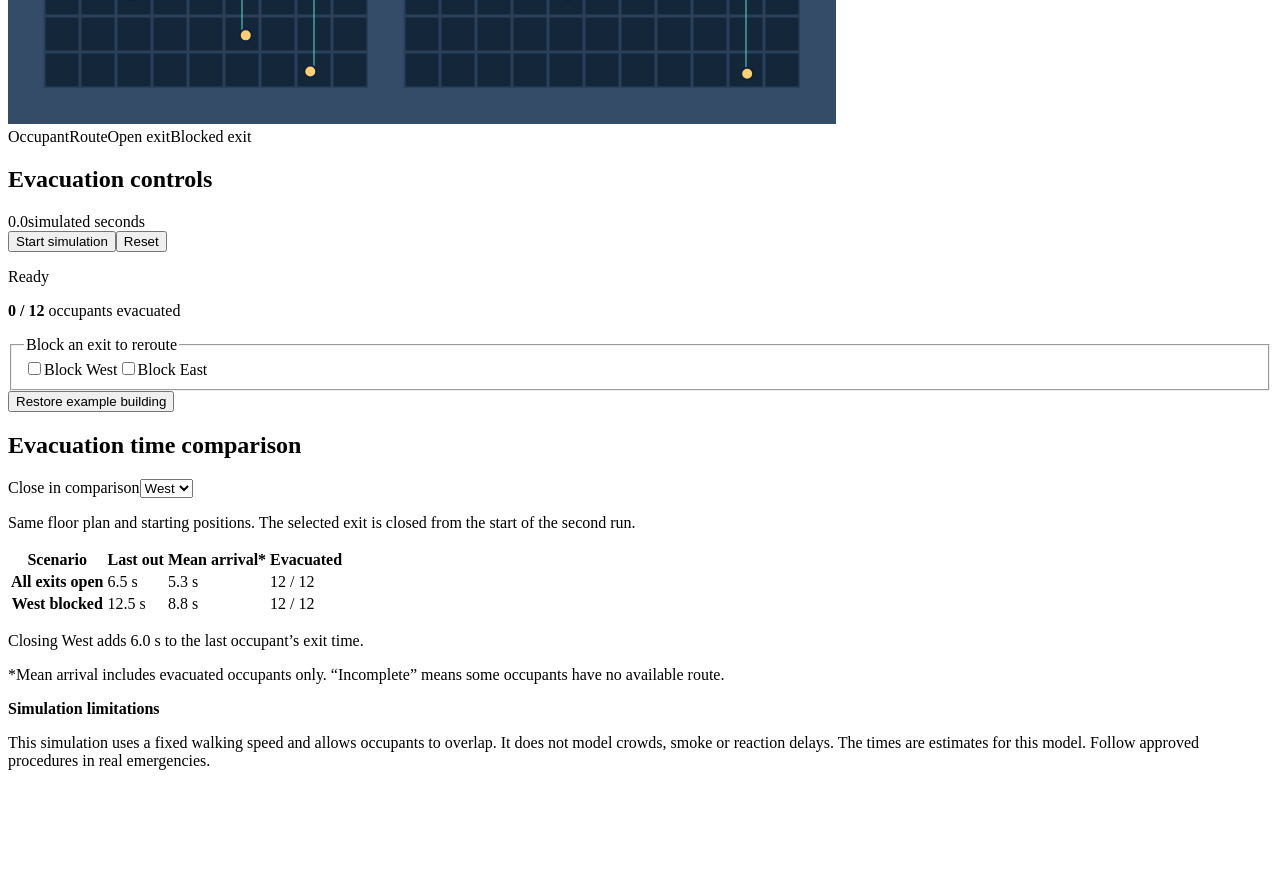
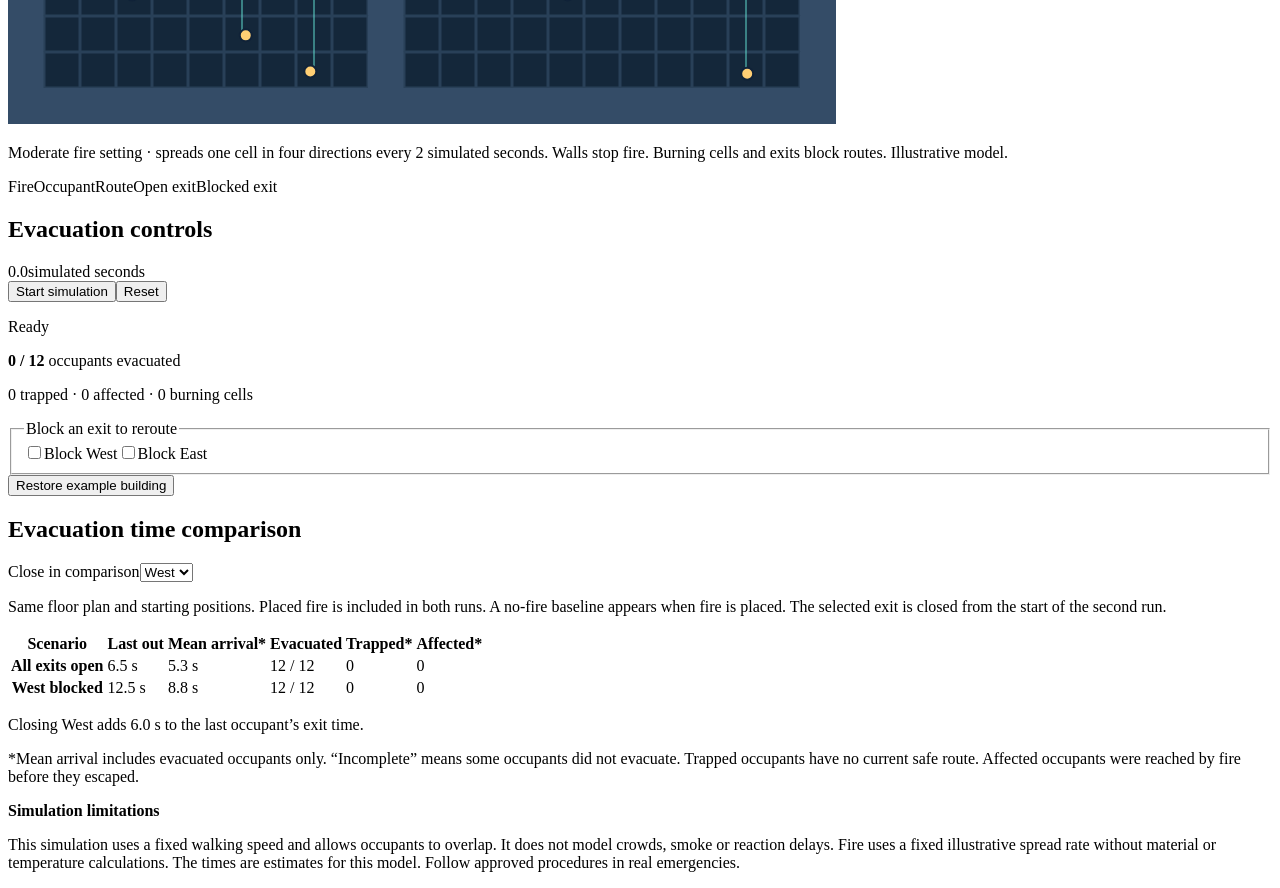
Before and after one commit to susesh10/EvacLab, a website with bundled scripts: page index.html in a window 1280 px wide. Shown: the part 580-1468 px from the top of the page. Before the commit the page ends 1366 px from the top, so only its background shows below. Built offline with nearby package versions, Linux system fonts and the light colour scheme.

Commit message:
Add fire placement, spreading and evacuation outcomes

```diff
--- a/app.js
+++ b/app.js
@@ -40,10 +40,19 @@ function draw(progress) {
     }
   }));
 
+  for (const cell of sim.fire) {
+    const [x, y] = center(cell);
+    ctx.fillStyle = '#eb6028';
+    ctx.fillRect(x - tile / 2, y - tile / 2, tile, tile);
+    ctx.fillStyle = '#fff0a0';
+    ctx.font = 'bold 20px system-ui';
+    ctx.fillText('♨', x - 9, y + 7);
+  }
+
   ctx.strokeStyle = '#65e4d57a';
   ctx.lineWidth = 2;
   for (const person of sim.occupants) {
-    if (person.arrival !== null || !sim.next.has(person.cell)) continue;
+    if (person.affected || person.arrival !== null || !sim.next.has(person.cell)) continue;
     let cell = person.cell;
     ctx.beginPath();
     ctx.moveTo(...center(cell));
@@ -55,7 +64,7 @@ function draw(progress) {
   }
 
   sim.occupants.forEach((person, index) => {
-    if (person.arrival !== null) return;
+    if (person.affected || person.arrival !== null) return;
     const [fromX, fromY] = center(person.cell);
     const [x, y] = center(sim.next.get(person.cell) ?? person.cell);
     const angle = index * 2.4;
@@ -74,14 +83,15 @@ function update() {
   element('clock').textContent = result.elapsed.toFixed(1);
   element('evacuated').textContent = `${result.evacuated} / ${sim.occupants.length}`;
   element('progress').style.width = (100 * result.evacuated / sim.occupants.length) + '%';
-  const complete = result.total !== null;
+  element('hazards').textContent = result.waiting + ' trapped · ' + result.affected + ' affected · ' + result.burning + ' burning cells';
+  const complete = result.evacuated + result.affected === sim.occupants.length;
   play.disabled = complete || editing;
   element('reset').disabled = editing;
   element('closures').disabled = editing;
   element('restore').disabled = editing;
   play.textContent = complete ? 'Done' : running ? 'Pause' : started ? 'Resume' : 'Start simulation';
-  const status = editing ? 'Editing floor plan · simulation paused' : complete ? `Complete in ${seconds(result.total)}`
-    : result.waiting ? `${result.waiting} waiting for an open route`
+  const status = editing ? 'Editing floor plan · simulation paused' : complete ? (result.affected ? 'Finished · ' + result.affected + ' affected by fire' : `Complete in ${seconds(result.total)}`)
+    : result.waiting ? `${result.waiting} trapped without an open route`
     : running ? 'Evacuation in progress' : started ? 'Paused' : 'Ready';
   if (element('status').textContent !== status) element('status').textContent = status;
 }
@@ -90,7 +100,8 @@ function frame(now) {
   const interval = stepSeconds * 1000;
   if (running && now - lastStep >= interval) {
     advance(sim);
-    if (metrics(sim).total !== null) running = false;
+    const result = metrics(sim);
+    if (result.evacuated + result.affected === sim.occupants.length) running = false;
     lastStep = now;
     update();
   }
@@ -129,20 +140,24 @@ function resetSimulation() {
 function updateComparison() {
   const closedExit = element('comparison-exit').value;
   const [baseline, blocked] = compare(layout, closedExit);
+  const scenarios = [['All exits open', baseline], [closedExit + ' blocked', blocked]];
+  if (layout.fires?.length) {
+    scenarios.unshift(['No fire · all exits open', compare({ ...layout, fires: [] }, closedExit)[0]]);
+  }
   element('results').replaceChildren();
-  for (const [label, result] of [['All exits open', baseline], [closedExit + ' blocked', blocked]]) {
+  for (const [label, result] of scenarios) {
     const row = element('results').insertRow();
     const heading = document.createElement('th');
     heading.scope = 'row';
     heading.textContent = label;
     row.append(heading);
     for (const value of [result.total === null ? 'Incomplete' : seconds(result.total),
-      seconds(result.mean), result.evacuated + ' / ' + layout.starts.length]) {
+      seconds(result.mean), result.evacuated + ' / ' + layout.starts.length, result.waiting, result.affected]) {
       row.insertCell().textContent = value;
     }
   }
-  element('difference').textContent = blocked.total === null
-    ? blocked.waiting + ' occupant(s) cannot reach an open exit in the closure scenario.'
+  element('difference').textContent = baseline.total === null || blocked.total === null
+    ? 'An incomplete scenario has occupants trapped or affected by fire. See the outcome counts above.'
     : 'Closing ' + closedExit + ' adds ' + seconds(blocked.total - baseline.total) + ' to the last occupant’s exit time.';
 }
 
@@ -160,12 +175,12 @@ function loadLayout(nextLayout) {
   updateComparison();
 }
 
-const tileNames = { '#': 'wall', '.': 'floor', E: 'exit', P: 'occupant' };
+const tileNames = { '#': 'wall', '.': 'floor', E: 'exit', P: 'occupant', F: 'fire' };
 
 function refreshCell(button, x, y) {
   const symbol = draft[y][x];
   button.className = 'cell ' + tileNames[symbol];
-  button.textContent = symbol === 'P' ? '●' : symbol === 'E' ? 'E' : '';
+  button.textContent = symbol === 'P' ? '●' : symbol === 'E' ? 'E' : symbol === 'F' ? '♨' : '';
   button.setAttribute('aria-label', 'Row ' + (y + 1) + ', column ' + (x + 1) + ', ' + tileNames[symbol]);
 }
 
@@ -222,6 +237,7 @@ element('edit').addEventListener('click', () => {
   editing = true;
   draft = layout.floor.map(row => [...row].map(symbol => symbol === '#' ? '#' : '.'));
   for (const cell of Object.values(layout.exits)) draft[Math.floor(cell / columns)][cell % columns] = 'E';
+  for (const cell of layout.fires ?? []) draft[Math.floor(cell / columns)][cell % columns] = 'F';
   for (const [x, y] of layout.starts) draft[y][x] = 'P';
   element('editor-message').textContent = '';
   renderEditor();
--- a/index.html
+++ b/index.html
@@ -23,6 +23,7 @@
           <label><input type="radio" name="brush" value=".">Floor</label>
           <label><input type="radio" name="brush" value="E">Exit</label>
           <label><input type="radio" name="brush" value="P">Occupant</label>
+          <label><input type="radio" name="brush" value="F">Fire</label>
         </fieldset>
         <p class="hint" id="edit-help">Click cells to paint. Use arrow keys to move and Enter or Space to paint. Each cell holds one item.</p>
         <div class="grid-wrap"><div id="grid" role="grid" aria-label="Editable floor plan" aria-describedby="edit-help"></div></div>
@@ -32,7 +33,8 @@
       <div id="simulation-view">
         <div class="map-meta"><span>23 × 12 grid</span><span>One step = 0.5 simulated seconds</span></div>
         <canvas id="map" role="img" aria-label="Building floor plan with occupants and routes to open exits"></canvas>
-        <div class="legend"><span><i class="person"></i>Occupant</span><span><i class="route"></i>Route</span><span><i class="open"></i>Open exit</span><span><i class="closed"></i>Blocked exit</span></div>
+        <p class="hint">Moderate fire setting · spreads one cell in four directions every 2 simulated seconds. Walls stop fire. Burning cells and exits block routes. Illustrative model.</p>
+        <div class="legend"><span><i class="fire"></i>Fire</span><span><i class="person"></i>Occupant</span><span><i class="route"></i>Route</span><span><i class="open"></i>Open exit</span><span><i class="closed"></i>Blocked exit</span></div>
       </div>
     </section>
     <aside class="card controls">
@@ -42,17 +44,18 @@
       <p id="status" role="status">Ready to start</p>
       <div class="progress-track" aria-hidden="true"><div id="progress"></div></div>
       <p class="tally"><strong id="evacuated">0 / 12</strong> occupants evacuated</p>
+      <p id="hazards" role="status"></p>
       <fieldset id="closures"><legend>Block an exit to reroute</legend><div id="exit-toggles"></div></fieldset>
       <button id="restore" type="button" class="text-button">Restore example building</button>
     </aside>
   </div>
   <section class="card comparison">
     <div class="section-head"><div><h2>Evacuation time comparison</h2></div><label class="select-label">Close in comparison<select id="comparison-exit"></select></label></div>
-    <p class="hint">Same floor plan and starting positions. The selected exit is closed from the start of the second run.</p>
-    <div class="table-wrap"><table><thead><tr><th scope="col">Scenario</th><th scope="col">Last out</th><th scope="col">Mean arrival*</th><th scope="col">Evacuated</th></tr></thead><tbody id="results"></tbody></table></div>
-    <p id="difference"></p><p class="hint">*Mean arrival includes evacuated occupants only. “Incomplete” means some occupants have no available route.</p>
+    <p class="hint">Same floor plan and starting positions. Placed fire is included in both runs. A no-fire baseline appears when fire is placed. The selected exit is closed from the start of the second run.</p>
+    <div class="table-wrap"><table><thead><tr><th scope="col">Scenario</th><th scope="col">Last out</th><th scope="col">Mean arrival*</th><th scope="col">Evacuated</th><th scope="col">Trapped*</th><th scope="col">Affected*</th></tr></thead><tbody id="results"></tbody></table></div>
+    <p id="difference"></p><p class="hint">*Mean arrival includes evacuated occupants only. “Incomplete” means some occupants did not evacuate. Trapped occupants have no current safe route. Affected occupants were reached by fire before they escaped.</p>
   </section>
-  <footer><strong>Simulation limitations</strong><p>This simulation uses a fixed walking speed and allows occupants to overlap. It does not model crowds, smoke or reaction delays. The times are estimates for this model. Follow approved procedures in real emergencies.</p></footer>
+  <footer><strong>Simulation limitations</strong><p>This simulation uses a fixed walking speed and allows occupants to overlap. It does not model crowds, smoke or reaction delays. Fire uses a fixed illustrative spread rate without material or temperature calculations. The times are estimates for this model. Follow approved procedures in real emergencies.</p></footer>
 </main>
 </body>
 </html>
--- a/simulation.js
+++ b/simulation.js
@@ -16,14 +16,15 @@ export const floor = [
 export const columns = floor[0].length;
 export const exits = { West: 5 * columns, East: 6 * columns - 1 };
 export const stepSeconds = 0.5;
+export const fireSpreadSeconds = 2;
 
 const starts = [[2, 1], [5, 2], [8, 3], [3, 3], [13, 1], [17, 2],
   [20, 3], [3, 8], [6, 9], [8, 10], [15, 8], [20, 10]];
 const directions = [[0, -1], [-1, 0], [1, 0], [0, 1]];
 
-function routesFromExits(blocked, layout) {
+function routesFromExits(blocked, layout, fire = new Set()) {
   const { floor, exits, columns } = layout;
-  const queue = Object.keys(exits).filter(name => !blocked.has(name)).map(name => exits[name]);
+  const queue = Object.keys(exits).filter(name => !blocked.has(name) && !fire.has(exits[name])).map(name => exits[name]);
   const next = new Map(queue.map(cell => [cell, cell]));
   for (let i = 0; i < queue.length; i++) {
     const cell = queue[i];
@@ -32,7 +33,7 @@ function routesFromExits(blocked, layout) {
     for (const [dx, dy] of directions) {
       const tile = floor[y + dy]?.[x + dx];
       const neighbor = cell + dy * columns + dx;
-      if (tile !== '.' || next.has(neighbor)) continue;
+      if (tile !== '.' || fire.has(neighbor) || next.has(neighbor)) continue;
       next.set(neighbor, cell);
       queue.push(neighbor);
     }
@@ -44,21 +45,51 @@ export const defaultLayout = { floor, exits, columns, starts };
 
 export function createSimulation(initialBlocked = [], layout = defaultLayout) {
   const blocked = new Set(initialBlocked);
-  const occupants = layout.starts.map(([x, y]) => ({ cell: y * layout.columns + x, arrival: null }));
-  return { layout, occupants, blocked, next: routesFromExits(blocked, layout), tick: 0 };
+  const fire = new Set(layout.fires ?? []);
+  const occupants = layout.starts.map(([x, y]) => ({
+    cell: y * layout.columns + x, arrival: null, affected: fire.has(y * layout.columns + x),
+  }));
+  return { layout, occupants, blocked, fire, next: routesFromExits(blocked, layout, fire), tick: 0 };
 }
 
 export function setExitBlocked(sim, name, blocked) {
   if (blocked) sim.blocked.add(name);
   else sim.blocked.delete(name);
-  sim.next = routesFromExits(sim.blocked, sim.layout);
+  sim.next = routesFromExits(sim.blocked, sim.layout, sim.fire);
+}
+
+function fireFrontier(sim) {
+  const cells = new Set();
+  const { floor, columns } = sim.layout;
+  for (const cell of sim.fire) {
+    const x = cell % columns;
+    const y = Math.floor(cell / columns);
+    for (const [dx, dy] of directions) {
+      const tile = floor[y + dy]?.[x + dx];
+      const neighbor = cell + dy * columns + dx;
+      if (tile && tile !== '#' && !sim.fire.has(neighbor)) cells.add(neighbor);
+    }
+  }
+  return cells;
 }
 
 export function advance(sim) {
-  if (sim.occupants.every(person => person.arrival !== null || !sim.next.has(person.cell))) return false;
+  const active = sim.occupants.filter(person => person.arrival === null && !person.affected);
+  if (!active.length) return false;
+  const frontier = fireFrontier(sim);
+  if (!frontier.size && active.every(person => !sim.next.has(person.cell))) return false;
   sim.tick++;
-  for (const person of sim.occupants) {
-    if (person.arrival !== null || !sim.next.has(person.cell)) continue;
+  // Fire spreads before movement on the same tick. Newly ignited cells spread next interval.
+  if (sim.tick % (fireSpreadSeconds / stepSeconds) === 0) {
+    for (const cell of frontier) sim.fire.add(cell);
+    sim.next = routesFromExits(sim.blocked, sim.layout, sim.fire);
+  }
+  for (const person of active) {
+    if (sim.fire.has(person.cell)) {
+      person.affected = true;
+      continue;
+    }
+    if (!sim.next.has(person.cell)) continue;
     person.cell = sim.next.get(person.cell);
     if (sim.next.get(person.cell) === person.cell) person.arrival = sim.tick * stepSeconds;
   }
@@ -69,7 +100,9 @@ export function metrics(sim) {
   const arrivals = sim.occupants.map(person => person.arrival).filter(time => time !== null);
   return {
     evacuated: arrivals.length,
-    waiting: sim.occupants.filter(person => person.arrival === null && !sim.next.has(person.cell)).length,
+    affected: sim.occupants.filter(person => person.affected).length,
+    burning: sim.fire.size,
+    waiting: sim.occupants.filter(person => person.arrival === null && !person.affected && !sim.next.has(person.cell)).length,
     elapsed: sim.tick * stepSeconds,
     total: arrivals.length > 0 && arrivals.length === sim.occupants.length ? Math.max(...arrivals) : null,
     mean: arrivals.length ? arrivals.reduce((sum, time) => sum + time, 0) / arrivals.length : null,
@@ -85,21 +118,23 @@ export function compare(layout = defaultLayout, closedExit = Object.keys(layout.
 }
 
 export function layoutFromGrid(grid) {
-  const floor = grid.map(row => row.map(tile => tile === 'P' ? '.' : tile).join(''));
+  const floor = grid.map(row => row.map(tile => tile === 'P' || tile === 'F' ? '.' : tile).join(''));
   const columns = floor[0].length;
   const exits = {};
   const starts = [];
+  const fires = [];
   grid.forEach((row, y) => row.forEach((tile, x) => {
     if (tile === 'E') exits['Exit ' + (Object.keys(exits).length + 1)] = y * columns + x;
     if (tile === 'P') starts.push([x, y]);
+    if (tile === 'F') fires.push(y * columns + x);
   }));
-  return { floor, columns, exits, starts };
+  return { floor, columns, exits, starts, fires };
 }
 
 export function validateLayout(layout) {
   if (!Object.keys(layout.exits).length) return 'Add at least one exit.';
   if (!layout.starts.length) return 'Add at least one occupant.';
-  const sim = createSimulation([], layout);
+  const sim = createSimulation([], { ...layout, fires: [] });
   const waiting = metrics(sim).waiting;
   if (waiting) return waiting + ' occupant(s) have no route to an exit. Open a path or move them.';
   return '';
--- a/style.css
+++ b/style.css
@@ -71,3 +71,5 @@ footer strong { color: #d5dfe6; font-weight: 500; }
 @media (max-width: 520px) { main { width: calc(100% - 24px); margin-top: 24px; } .card { padding: 16px; } .section-head { align-items: flex-start; flex-wrap: wrap; } .map-meta { flex-direction: column; gap: 2px; } th, td { padding: 12px 4px; font-size: .72rem; } }
 @media (prefers-reduced-motion: reduce) { #progress { transition: none; } }
 .card { min-width: 0; }
+
+.cell.fire, .legend i.fire { background: #eb6028; color: #fff0a0; }
```
Also changed, not shown: test/simulation.test.js (+57 -0 lines), README.md.
